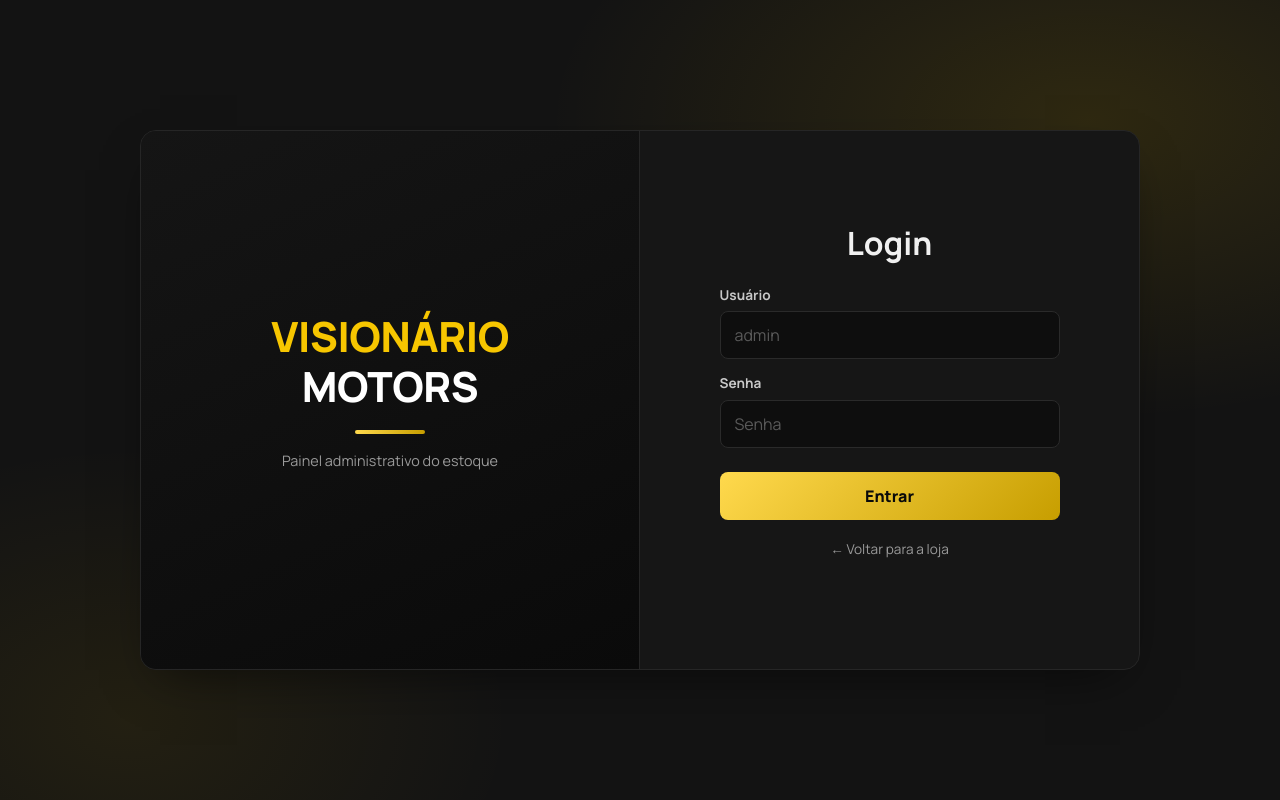
After one commit to spanz-dev/LINS, a Flask app: page /login.html in a window 1280 px wide. The commit adds this page. Run offline with Flask 3, Linux system fonts and the light colour scheme; some libraries are stand-ins or nearby versions.

Commit message:
Add files via upload

```diff
--- a/app.py
+++ b/app.py
@@ -1,5 +1,6 @@
-from flask import Flask, render_template, request, jsonify
+from flask import Flask, render_template, request, jsonify, session, redirect, url_for
 from werkzeug.exceptions import RequestEntityTooLarge
+from functools import wraps
 import psycopg2
 import os
 import base64
@@ -7,7 +8,14 @@ import json
 
 app = Flask(__name__)
 
+# Necessário pra manter a sessão de login. Em produção, defina a variável de
+# ambiente SECRET_KEY no Render com um valor aleatório (não deixe o padrão).
+app.secret_key = os.getenv("SECRET_KEY", "troque-esta-chave-em-producao")
+
 DATABASE_URL = os.getenv("DATABASE_URL")
+
+USUARIO_ADMIN = "admin"
+SENHA_ADMIN = "1702"
 
 ALLOWED_MIMETYPES = {"image/png", "image/jpeg", "image/webp", "image/gif"}
 # As fotos já são comprimidas no navegador antes do envio; esse limite é só uma margem
@@ -65,6 +73,26 @@ def criar_tabela():
 criar_tabela()
 
 
+def login_obrigatorio(f):
+    """Protege páginas do painel: se não estiver logado, manda pro login."""
+    @wraps(f)
+    def decorada(*args, **kwargs):
+        if not session.get('logado'):
+            return redirect(url_for('pagina_login'))
+        return f(*args, **kwargs)
+    return decorada
+
+
+def login_obrigatorio_api(f):
+    """Protege rotas de API que alteram dados (cadastrar/editar/remover moto)."""
+    @wraps(f)
+    def decorada(*args, **kwargs):
+        if not session.get('logado'):
+            return jsonify({"ok": False, "erros": ["Sessão expirada. Faça login novamente."]}), 401
+        return f(*args, **kwargs)
+    return decorada
+
+
 def codificar_foto(arquivo):
     """Lê um arquivo enviado e devolve uma data URI base64 (ou None)."""
     if not arquivo or arquivo.filename == "":
@@ -111,33 +139,70 @@ def moto_para_dict(moto):
 # ---------------- PÁGINAS ----------------
 
 @app.route('/')
-def html():
+def pagina_loja():
+    return render_template("loja.html")
+
+
+@app.route('/login.html')
+def pagina_login():
+    if session.get('logado'):
+        return redirect(url_for('admin_home'))
+    return render_template("login.html")
+
+
+@app.route('/admin')
+@login_obrigatorio
+def admin_home():
     return render_template("index.html")
 
 
 @app.route('/moto.html')
+@login_obrigatorio
 def pagina_detalhe():
     return render_template("moto.html")
 
 
 @app.route('/adicionar.html')
+@login_obrigatorio
 def pagina_adicionar():
     return render_template("adicionar.html")
 
 
 @app.route('/editar.html')
+@login_obrigatorio
 def pagina_editar():
     return render_template("editar.html")
 
 
 @app.route('/loja.html')
-def pagina_loja():
-    return render_template("loja.html")
+def pagina_loja_alias():
+    return redirect(url_for('pagina_loja'))
 
 
-# ---------------- API ----------------
+# ---------------- LOGIN ----------------
+
+@app.route("/api/login", methods=["POST"])
+def api_login():
+    usuario = request.form.get("usuario", "").strip()
+    senha = request.form.get("senha", "").strip()
+
+    if usuario == USUARIO_ADMIN and senha == SENHA_ADMIN:
+        session['logado'] = True
+        return jsonify({"ok": True, "mensagem": "Login feito com sucesso"})
+
+    return jsonify({"ok": False, "erros": ["Usuário ou senha incorretos"]}), 401
+
+
+@app.route("/api/logout", methods=["POST"])
+def api_logout():
+    session.pop('logado', None)
+    return jsonify({"ok": True, "mensagem": "Sessão encerrada"})
+
+
+# ---------------- API DE MOTOS ----------------
 
 @app.route('/api/motos', methods=['POST'])
+@login_obrigatorio_api
 def api_motos():
     conexao = None
     cursor = None
@@ -230,6 +295,7 @@ def obter_moto(moto_id):
 
 
 @app.route("/api/motos/<int:moto_id>", methods=["PUT"])
+@login_obrigatorio_api
 def atualizar_moto(moto_id):
     conexao = None
     cursor = None
@@ -296,6 +362,7 @@ def atualizar_moto(moto_id):
 
 
 @app.route("/api/motos/<int:moto_id>", methods=["DELETE"])
+@login_obrigatorio_api
 def deletar_moto(moto_id):
     conexao = None
     cursor = None
--- a/static/icons.js
+++ b/static/icons.js
@@ -32,5 +32,7 @@ const Icons = {
 
   close: `<svg viewBox="0 0 24 24" fill="none" stroke="currentColor" stroke-width="2" stroke-linecap="round"><path d="M6 6l12 12M18 6 6 18"/></svg>`,
 
-  whatsapp: `<svg viewBox="0 0 24 24" fill="currentColor"><path d="M12 2.5a9.5 9.5 0 0 0-8.2 14.3L2.5 21.5l4.8-1.26A9.5 9.5 0 1 0 12 2.5Zm0 1.8a7.7 7.7 0 1 1-4.13 14.2l-.3-.18-2.83.74.76-2.76-.2-.3A7.7 7.7 0 0 1 12 4.3Zm-3.02 3.3c-.2 0-.5.06-.77.36-.26.3-1 1-1 2.4 0 1.42 1.03 2.8 1.17 3 .15.2 2 3.2 5 4.35 2.5.96 3 .77 3.55.72.55-.05 1.77-.72 2.02-1.42.25-.7.25-1.3.17-1.42-.08-.13-.28-.2-.58-.35-.3-.15-1.77-.87-2.04-.97-.28-.1-.48-.15-.68.15-.2.3-.78.97-.95 1.17-.18.2-.35.22-.65.08-.3-.15-1.25-.46-2.38-1.47-.88-.78-1.47-1.75-1.65-2.05-.17-.3-.02-.46.13-.6.13-.14.3-.35.45-.53.15-.18.2-.3.3-.5.1-.2.05-.38-.02-.53-.08-.15-.68-1.7-.95-2.32-.24-.58-.5-.5-.68-.5Z"/></svg>`
+  whatsapp: `<svg viewBox="0 0 24 24" fill="currentColor"><path d="M12 2.5a9.5 9.5 0 0 0-8.2 14.3L2.5 21.5l4.8-1.26A9.5 9.5 0 1 0 12 2.5Zm0 1.8a7.7 7.7 0 1 1-4.13 14.2l-.3-.18-2.83.74.76-2.76-.2-.3A7.7 7.7 0 0 1 12 4.3Zm-3.02 3.3c-.2 0-.5.06-.77.36-.26.3-1 1-1 2.4 0 1.42 1.03 2.8 1.17 3 .15.2 2 3.2 5 4.35 2.5.96 3 .77 3.55.72.55-.05 1.77-.72 2.02-1.42.25-.7.25-1.3.17-1.42-.08-.13-.28-.2-.58-.35-.3-.15-1.77-.87-2.04-.97-.28-.1-.48-.15-.68.15-.2.3-.78.97-.95 1.17-.18.2-.35.22-.65.08-.3-.15-1.25-.46-2.38-1.47-.88-.78-1.47-1.75-1.65-2.05-.17-.3-.02-.46.13-.6.13-.14.3-.35.45-.53.15-.18.2-.3.3-.5.1-.2.05-.38-.02-.53-.08-.15-.68-1.7-.95-2.32-.24-.58-.5-.5-.68-.5Z"/></svg>`,
+
+  logout: `<svg viewBox="0 0 24 24" fill="none" stroke="currentColor" stroke-width="1.8" stroke-linecap="round" stroke-linejoin="round"><path d="M9 20H5.5a1.5 1.5 0 0 1-1.5-1.5v-13A1.5 1.5 0 0 1 5.5 4H9"/><path d="M16 16l4-4-4-4"/><path d="M20 12H9"/></svg>`
 };
--- /dev/null
+++ b/templates/login.html
@@ -0,0 +1,192 @@
+<!DOCTYPE html>
+<html lang="pt-BR">
+<head>
+  <meta charset="UTF-8">
+  <meta name="viewport" content="width=device-width, initial-scale=1.0">
+  <title>Login | Visionário Motors</title>
+
+  <link rel="preconnect" href="https://fonts.googleapis.com" />
+  <link rel="preconnect" href="https://fonts.gstatic.com" crossorigin />
+  <link href="https://fonts.googleapis.com/css2?family=Manrope:wght@400;500;600;700;800&display=swap" rel="stylesheet" />
+
+  <link href="https://cdn.jsdelivr.net/npm/bootstrap@5.3.8/dist/css/bootstrap.min.css" rel="stylesheet"
+        integrity="sha384-sRIl4kxILFvY47J16cr9ZwB07vP4J8+LH7qKQnuqkuIAvNWLzeN8tE5YBujZqJLB" crossorigin="anonymous">
+
+  <style>
+    :root {
+      --preto: #0a0a0a;
+      --preto-2: #131313;
+      --dourado: #f7c600;
+      --dourado-claro: #ffd94d;
+      --dourado-escuro: #c79e00;
+    }
+
+    * { font-family: 'Manrope', sans-serif; }
+
+    body {
+      background:
+        radial-gradient(ellipse 900px 500px at 85% 15%, rgba(247,198,0,0.12), transparent 60%),
+        radial-gradient(ellipse 700px 500px at 10% 90%, rgba(247,198,0,0.07), transparent 55%),
+        var(--preto-2);
+      min-height: 100vh;
+    }
+
+    .card-login {
+      background: #161616;
+      border: 1px solid #262626;
+      border-radius: 16px;
+      overflow: hidden;
+      box-shadow: 0 20px 50px -20px rgba(0,0,0,0.6);
+    }
+
+    .lado-marca {
+      background: linear-gradient(155deg, #151515, #0a0a0a);
+      border-right: 1px solid #262626;
+    }
+
+    .lado-marca h1 {
+      font-size: 2.6rem;
+      font-weight: 800;
+      letter-spacing: -0.01em;
+    }
+
+    .lado-marca .parte-1 { color: var(--dourado); }
+    .lado-marca .parte-2 { color: #fff; }
+
+    .lado-marca .linha-dourada {
+      width: 70px;
+      height: 4px;
+      background: linear-gradient(90deg, var(--dourado-claro), var(--dourado-escuro));
+      border-radius: 999px;
+      margin: 18px auto 0;
+    }
+
+    .lado-marca p { color: #9a9a9a; font-size: 0.9rem; margin-top: 16px; }
+
+    .lado-form { color: #f0f0f0; }
+
+    .lado-form h6 { color: #c8c8c8; font-weight: 700; font-size: 0.85rem; margin-bottom: 8px; }
+
+    .meu-input {
+      background: #0e0e0e;
+      border: 1px solid #2a2a2a;
+      color: #fff;
+      padding: 11px 14px;
+      border-radius: 8px;
+    }
+
+    .meu-input:focus {
+      background: #0e0e0e;
+      border-color: var(--dourado-escuro);
+      color: #fff;
+      box-shadow: 0 0 0 3px rgba(247,198,0,0.15);
+    }
+
+    .meu-input::placeholder { color: #5a5a5a; }
+
+    .btn-dourado {
+      background: linear-gradient(135deg, var(--dourado-claro), var(--dourado-escuro));
+      color: #0a0a0a;
+      font-weight: 800;
+      border: none;
+      border-radius: 8px;
+      padding: 12px;
+      transition: filter 0.15s ease;
+    }
+    .btn-dourado:hover { filter: brightness(1.06); }
+
+    .voltar-loja { color: #9a9a9a; font-size: 0.85rem; text-decoration: none; }
+    .voltar-loja:hover { color: var(--dourado); }
+  </style>
+</head>
+<body>
+
+<div class="container-fluid d-flex justify-content-center align-items-center min-vh-100 py-4">
+  <div class="row card-login m-0" style="width: 1000px; min-height: 540px;">
+
+    <div class="col-md-6 d-flex justify-content-center align-items-center text-center lado-marca p-4">
+      <div>
+        <h1><span class="parte-1">VISIONÁRIO</span><br><span class="parte-2">MOTORS</span></h1>
+        <div class="linha-dourada"></div>
+        <p>Painel administrativo do estoque</p>
+      </div>
+    </div>
+
+    <div class="col-md-6 d-flex justify-content-center align-items-center p-5 lado-form">
+      <div class="w-100" style="max-width: 340px;">
+
+        <h2 class="text-center mb-4 fw-bold">Login</h2>
+
+        <form id="formLogin" action="/api/login" method="POST">
+
+          <h6>Usuário</h6>
+          <div class="mb-3">
+            <input class="form-control meu-input" placeholder="admin" type="text" name="usuario" autocomplete="username">
+          </div>
+
+          <h6>Senha</h6>
+          <div class="mb-4">
+            <input class="form-control meu-input" placeholder="Senha" type="password" name="senha" autocomplete="current-password">
+          </div>
+
+          <div class="text-center mb-3">
+            <button type="submit" class="btn btn-dourado w-100">Entrar</button>
+          </div>
+
+        </form>
+
+        <p id="mensagemLogin" class="text-center small"></p>
+
+        <p class="text-center mt-3">
+          <a href="/" class="voltar-loja">&larr; Voltar para a loja</a>
+        </p>
+
+      </div>
+    </div>
+
+  </div>
+</div>
+
+<script>
+document.getElementById("formLogin").addEventListener("submit", async function(event) {
+    event.preventDefault();
+
+    const form = event.target;
+    const dados = new FormData(form);
+    const botao = form.querySelector('button[type="submit"]');
+    const mensagem = document.getElementById("mensagemLogin");
+
+    botao.disabled = true;
+    mensagem.className = "text-center small text-secondary";
+    mensagem.innerText = "Entrando...";
+
+    try {
+        const resposta = await fetch("/api/login", {
+            method: "POST",
+            body: dados
+        });
+
+        const resultado = await resposta.json();
+
+        if (resultado.ok) {
+            mensagem.className = "text-success text-center small";
+            mensagem.innerText = resultado.mensagem;
+            window.location.href = "/admin";
+        } else {
+            mensagem.className = "text-danger text-center small";
+            mensagem.innerText = (resultado.erros || ["Erro ao entrar."]).join(", ");
+            botao.disabled = false;
+        }
+    } catch (erro) {
+        console.error("Erro no login:", erro);
+        mensagem.className = "text-danger text-center small";
+        mensagem.innerText = "Erro ao conectar com o servidor. Tente novamente.";
+        botao.disabled = false;
+    }
+});
+</script>
+
+<script src="https://cdn.jsdelivr.net/npm/bootstrap@5.3.8/dist/js/bootstrap.bundle.min.js"
+        integrity="sha384-FKyoEForCGlyvwx9Hj09JcYn3nv7wiPVlz7YYwJrWVcXK/BmnVDxM+D2scQbITxI" crossorigin="anonymous"></script>
+</body>
+</html>
--- a/templates/loja.html
+++ b/templates/loja.html
@@ -254,6 +254,9 @@
       <a class="btn-whatsapp mt-3 mt-lg-0" href="https://wa.me/5511961607838" target="_blank" rel="noopener">
         <i class="bi bi-whatsapp"></i> WhatsApp
       </a>
+      <a class="btn-preto-outline mt-3 mt-lg-0 ms-lg-2" href="/login.html">
+        <i class="bi bi-box-arrow-in-right"></i> Login
+      </a>
     </div>
   </div>
 </nav>
```
Also changed, not shown: templates/adicionar.html (+16 -2 lines), templates/editar.html (+16 -2 lines), templates/index.html (+16 -2 lines), templates/moto.html (+19 -5 lines).
